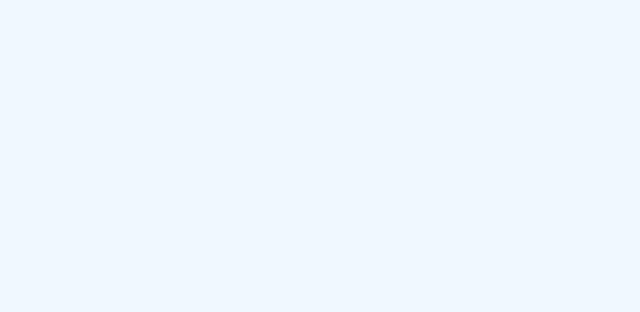
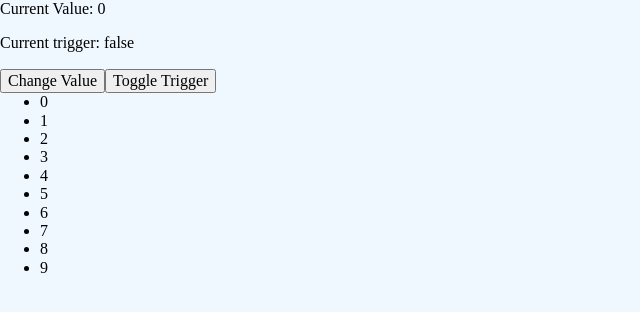
Before and after one commit to maoyln/myReactProjectTemplate, a React (Create React App) app: page /useMemoDemo in a window 1280 px wide. Before the commit this address had no page. Shown: the top 312 px of the page, without its empty margins (0-640 px from the left). Built offline with nearby package versions, Linux system fonts and the light colour scheme; the HTML template or start-up script is replaced by a standard one.

Commit message:
useMemo的用法demo

```diff
--- /dev/null
+++ b/src/pages/UseMemoDemo.tsx
@@ -0,0 +1,29 @@
+import React, { useState, useMemo } from 'react';
+
+const UseMemoDemo: React.FC = () => {
+  const [value, setValue] = useState(0);
+  const [trigger, setTrigger] = useState(false);
+
+  // 在这个例子中，heavyComputation 只在value改变时重新计算，即使trigger改变也不会重新计算，从而节省了计算资源。
+  // trigger变化的时候 heavyComputation 不会重新计算
+  const heavyComputation = useMemo(() => {
+    console.log('Performing heavy computation');
+    return Array.from({ length: 100000 }, (_, index) => index);
+  }, [value]);
+
+  return (
+    <div>
+      <p>Current Value: {value}</p>
+      <p>Current trigger: {String(trigger)}</p>
+      <button onClick={() => setValue(value + 1)}>Change Value</button>
+      <button onClick={() => setTrigger(!trigger)}>Toggle Trigger</button>
+      <ul>
+        {heavyComputation.slice(0, 10).map((num) => (
+          <li key={num}>{num}</li>
+        ))}
+      </ul>
+    </div>
+  );
+}
+
+export default UseMemoDemo
--- a/src/routes.tsx
+++ b/src/routes.tsx
@@ -9,7 +9,8 @@ import AuthRoute from './components/AuthRoute';
 import UpdateState from './pages/UpdateState';
 import UpdateState2 from './pages/UpdateState2';
 import CreatePortalDom from './pages/reactPortalDom';
-import MemoDemo from './pages/MemoDemo';
+import UseMemoDemo from './pages/UseMemoDemo';
+
 
 // 懒加载
 const Dashboard = React.lazy(() => import('./pages/Dashboard'));
@@ -30,7 +31,7 @@ const AppRoutes = () => (
       <Route path="/updateState" element={<UpdateState />} />
       <Route path="/updateState2" element={<UpdateState2 />} />
       <Route path="/reactPortalDom" element={<CreatePortalDom />} />
-      <Route path="/memoDemo" element={<MemoDemo />} />
+      <Route path="/useMemoDemo" element={<UseMemoDemo />} />
 
 
     </Routes>
```
